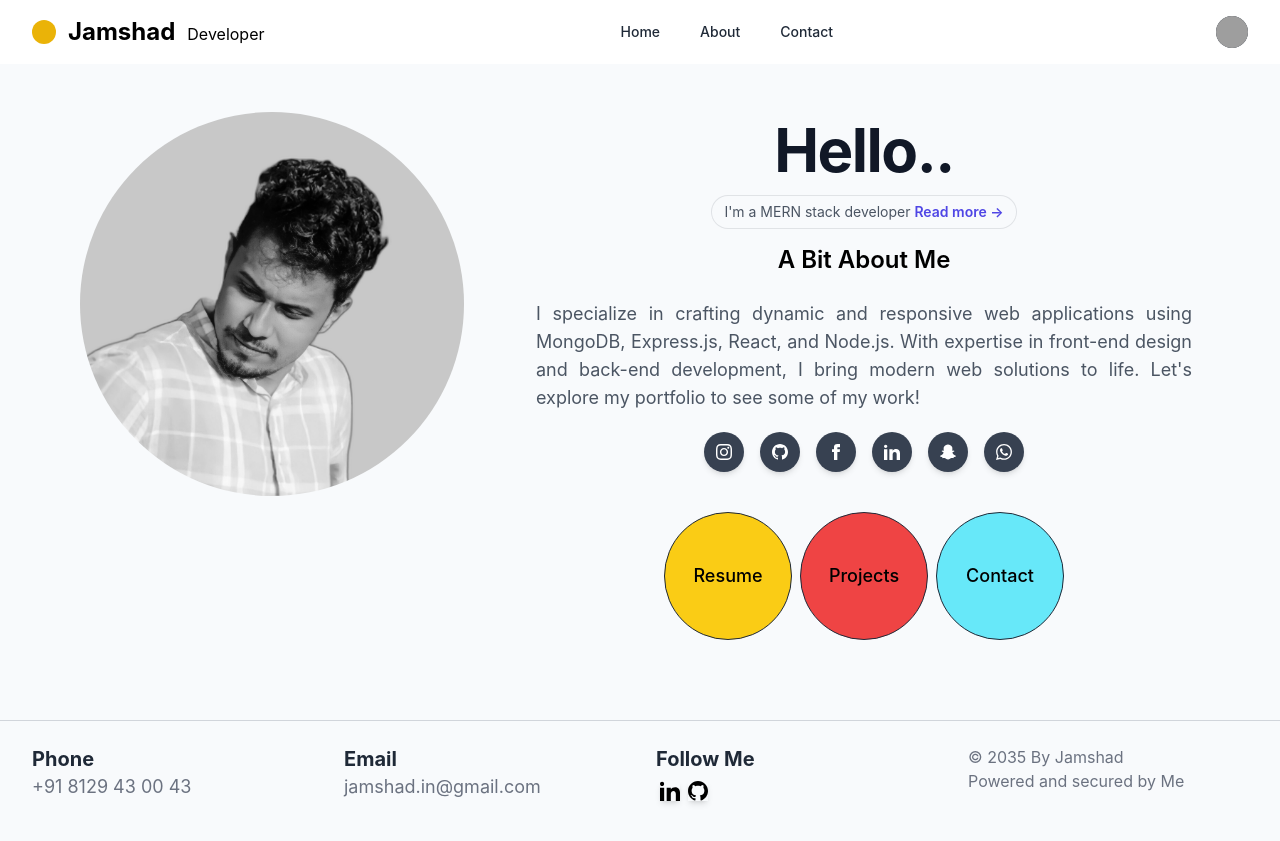
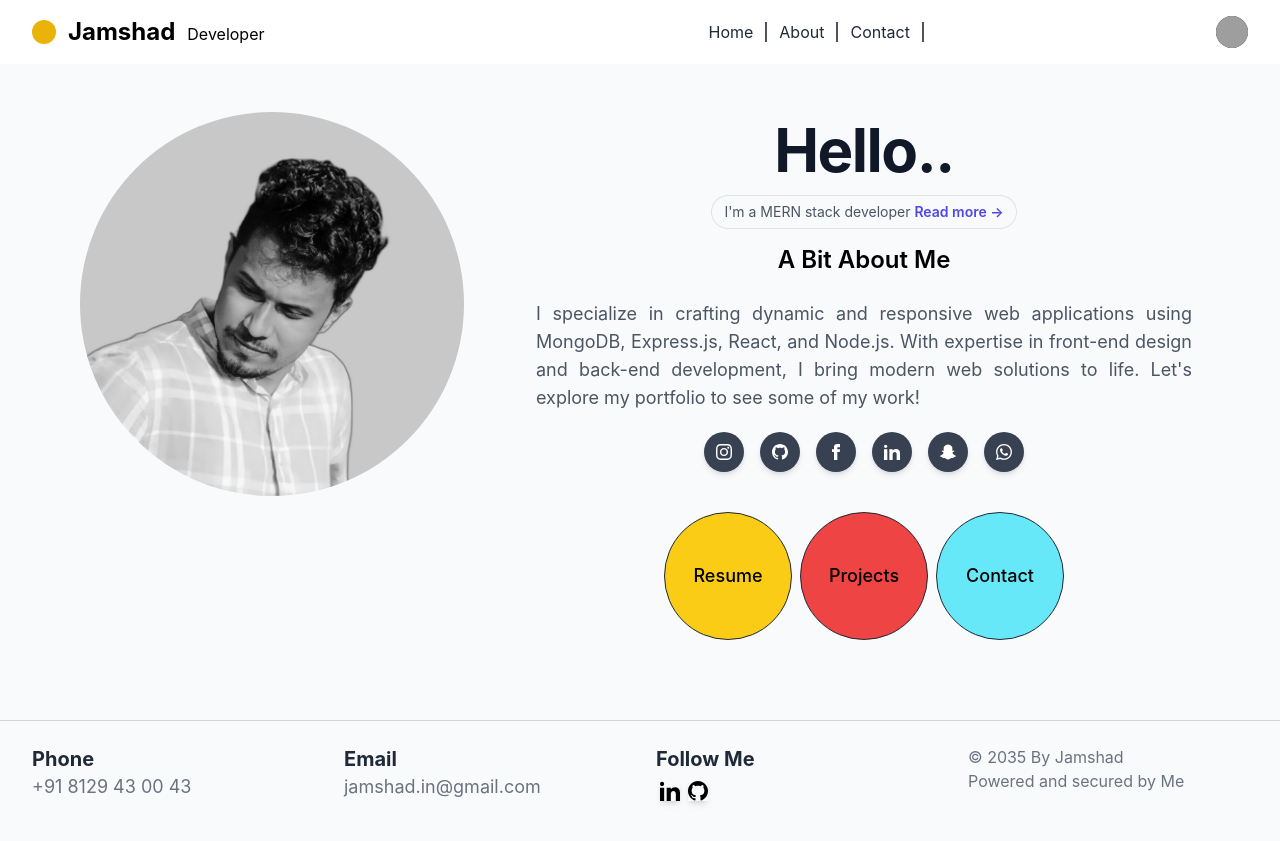
Before and after one commit to Jamshad10/Personal_Website, a React (Create React App) app: page / in a window 1280 px wide. Built offline with nearby package versions, Linux system fonts and the light colour scheme; grey boxes are pictures that could not be loaded; what tailwindcss-animated would draw is missing.

Commit message:
Change Header

```diff
--- a/src/Constants/frontend/constance.ts
+++ b/src/Constants/frontend/constance.ts
@@ -6,4 +6,4 @@ export const INSTAGRAM_LOGO = 'https://www.clipartmax.com/png/small/34-342803_in
 export const LINKDN_LOGO = 'https://www.clipartmax.com/png/small/36-367709_png-file-linkedin-logo-png-black.png';
 
 //home page images
-export const MAIN_IMG = '\Jamshad.png';
+export const MAIN_IMG = '/Jamshad.png';
--- a/src/components/frontend/Header.tsx
+++ b/src/components/frontend/Header.tsx
@@ -2,6 +2,7 @@ import { Fragment } from 'react'
 import { Disclosure, Menu, Transition } from '@headlessui/react'
 import { Bars3Icon, XMarkIcon } from '@heroicons/react/24/outline'
 import { FACEBOOK_LOGO, INSTAGRAM_LOGO, LINKDN_LOGO, SOCIAL_MEDIA_ICON } from '../../Constants/frontend/constance'
+import { Link } from 'react-router-dom'
 
 
 export default function Header() {
@@ -29,25 +30,34 @@ export default function Header() {
                   <h1 className='mx-3 font-bold text-black text-2xl'>Jamshad</h1>
                   <h3 className='mt-1'>Developer</h3>
                 </div>
-                <div className="hidden sm:ml-6 sm:block">
-                  <div className="flex space-x-4 md:ms-0 xl:ms-80">
-                    <a
-                      className='text-gray-800 hover:bg-gray-200 hover:text-black rounded-md px-3 py-2 text-sm font-medium'
+                <div className="hidden sm:block lg:ms-80">
+                  <div className="flex md:ms-28">
+                    <Link
+                      to={''}
+                      className="group  text-gray-800 hover:text-rose-500 py-2 text-base font-normal relative"
                     >
-                      Home
-                    </a>
-                    <a
-                      className='text-gray-800 hover:bg-gray-200 hover:text-black rounded-md px-3 py-2 text-sm font-medium'
+                      <span className='border-r-2 border-gray-600 px-3'>Home</span>
+                      <div className="absolute inset-x-0 bottom-0 h-0.5 bg-rose-500 transform scale-x-0 group-hover:scale-x-50 transition-transform"></div>
+                    </Link>
+
+                    <Link
+                      to={''}
+                      className="group  text-gray-800 hover:text-rose-500 py-2 text-base font-normal relative"
                     >
-                      About
-                    </a>
-                    <a
-                      className='text-gray-800 hover:bg-gray-200 hover:text-black rounded-md px-3 py-2 text-sm font-medium'
+                      <span className='border-r-2 border-gray-600 px-3'>About</span>
+                      <div className="absolute inset-x-0 bottom-0 h-0.5 px-1 bg-rose-500 transform scale-x-0 group-hover:scale-x-50 transition-transform"></div>
+                    </Link>
+
+                    <Link
+                      to={''}
+                      className="group  text-gray-800 hover:text-rose-500 py-2 text-base font-normal relative"
                     >
-                      Contact
-                    </a>
+                      <span className='border-r-2 border-gray-600 px-3'>Contact</span>
+                      <div className="absolute inset-x-0 bottom-0 h-0.5 px-1 bg-rose-500 transform scale-x-0 group-hover:scale-x-50 transition-transform"></div>
+                    </Link>
                   </div>
                 </div>
+
               </div>
               <div className="absolute inset-y-0 right-0 flex items-center pr-2 sm:static sm:inset-auto sm:ml-6 sm:pr-0">
 
@@ -85,7 +95,7 @@ export default function Header() {
                             alt="Facebook Logo"
                             className="h-6 w-6 inline-block rounded-full "
                           />
-                           <span className='ml-1'>Facebook</span>
+                          <span className='ml-1'>Facebook</span>
                         </a>
                       </Menu.Item>
                       <Menu.Item>
--- a/src/pages/frontend/Home.tsx
+++ b/src/pages/frontend/Home.tsx
@@ -14,11 +14,11 @@ const Home = () => {
         <img
           src={MAIN_IMG}
           alt="profile image"
-          className=' rounded-full w-80 h-80 lg:w-96 lg:h-96 lg:mb-44 animate-fade-down animate-ease-in'
+          className=' rounded-full w-80 h-80 lg:w-96 lg:h-96 lg:mb-44 animate-fade-right animate-delay-300 animate-ease-in'
         />
         <div className=" max-w-2xl px-2 py-10 sm:py-10 lg:py-10 lg:ml-16">
           <div className="text-center ">
-            <h1 className="text-4xl font-bold tracking-tight text-gray-900 sm:text-6xl animate-fade-right animate-ease-in">
+            <h1 className="text-4xl font-bold tracking-tight text-gray-900 sm:text-6xl animate-fade-down animate-ease-in">
               Hello..
             </h1>
             <div className="sm:flex sm:justify-center py-4 animate-fade-down animate-ease-in">
@@ -127,7 +127,7 @@ const Home = () => {
                 </svg>
               </button>
             </div>
-            <div className='flex justify-around lg:mx-32 mt-4 animate-fade-down animate-ease-in'>
+            <div className='flex justify-around lg:mx-32 mt-4 animate-fade-up animate-delay-300 animate-ease-in'>
               <div className='flex items-center justify-center w-24 h-24 lg:mr-2 lg:w-32 lg:h-32 my-6 rounded-full bg-yellow-400 text-black border border-gray-800 hover:cursor-pointer transition ease-in-out delay-150  hover:-translate-y-1 hover:scale-110 hover:bg-gray-900 hover:text-white duration-300'>
                 <h1 className='text-center text-lg font-medium'>Resume</h1>
               </div>
```
Also changed, not shown: public/Jamshad-img.jpg (added).
